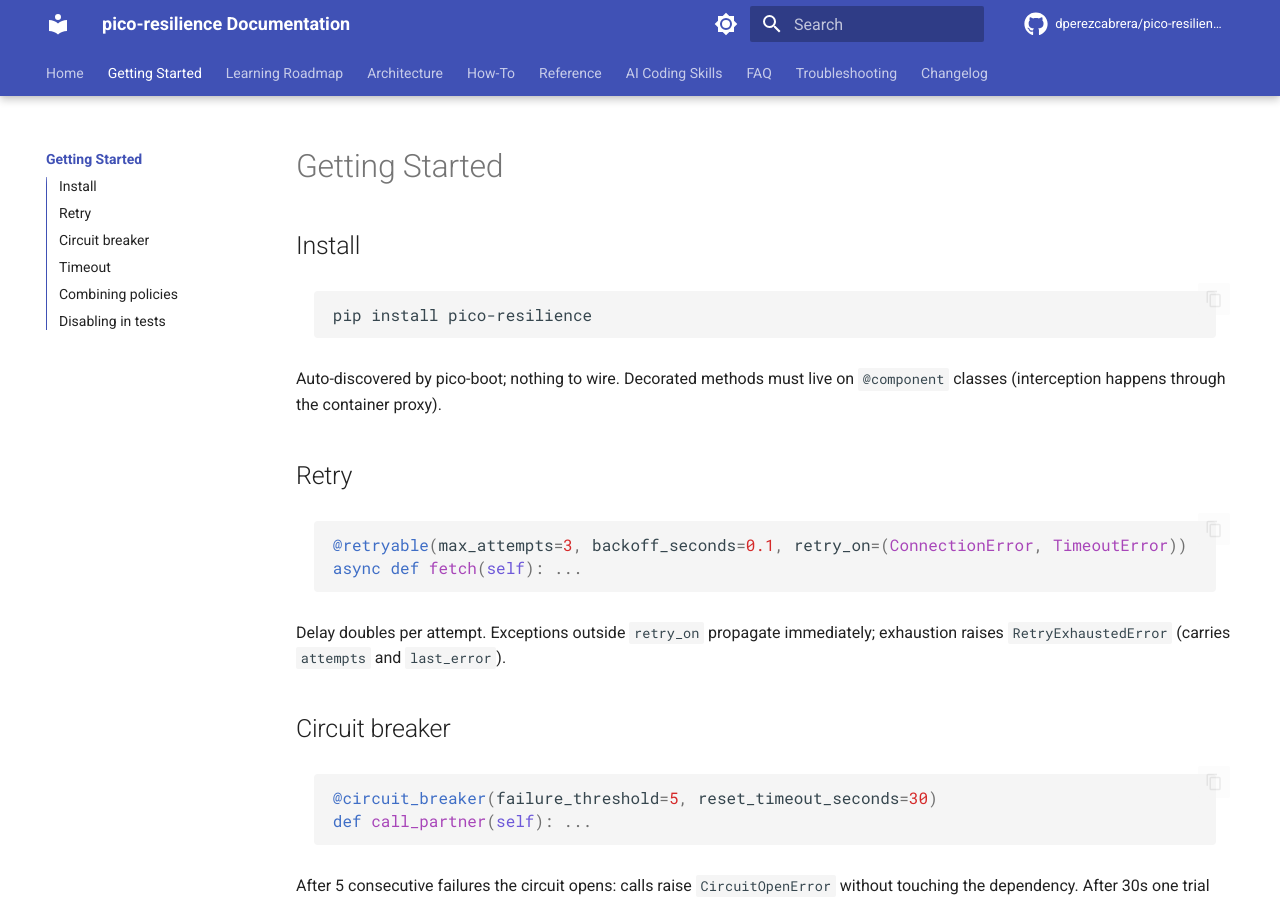
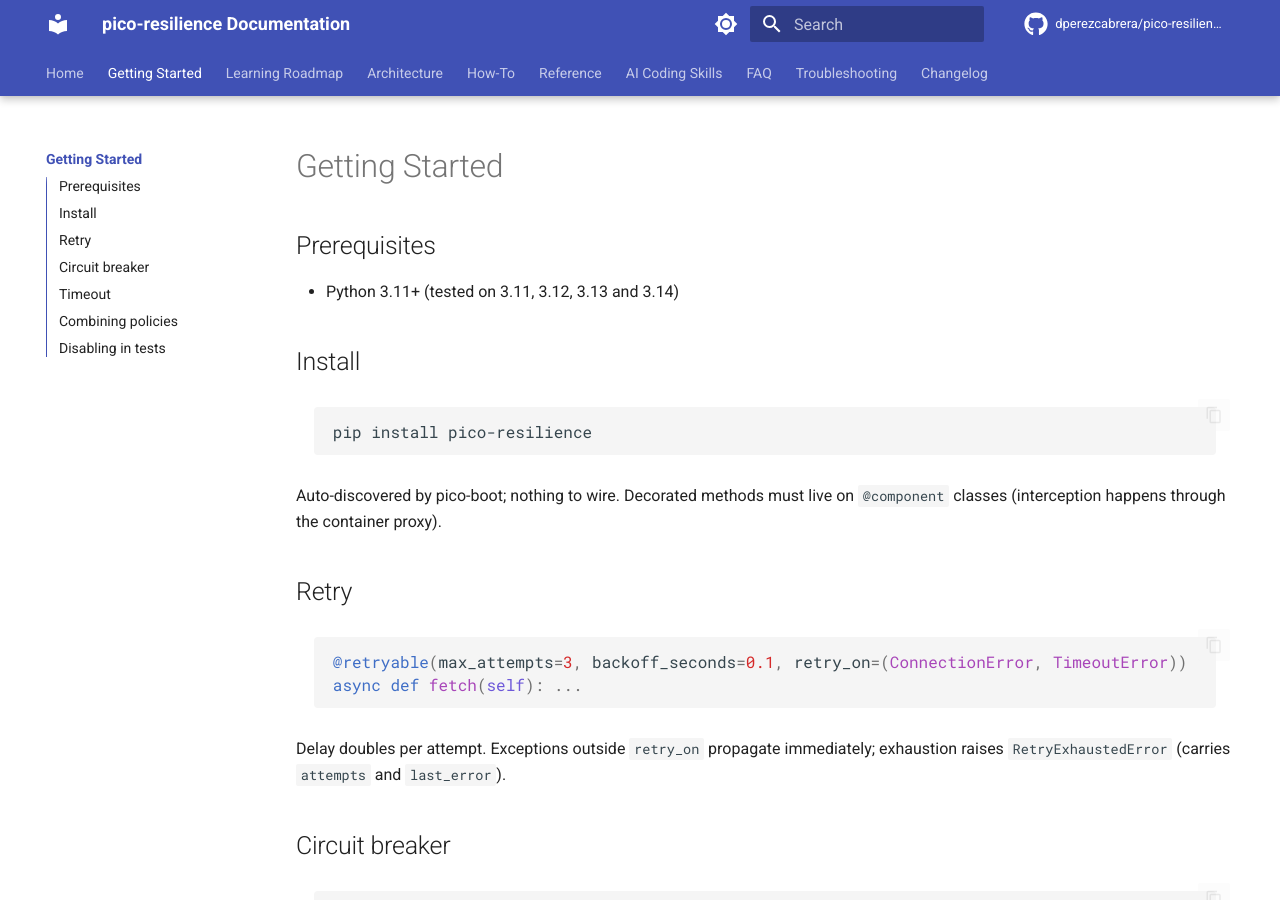
Before and after one commit to dperezcabrera/pico-resilience, an MkDocs documentation site: the page built from docs/getting-started.md, in a window 1280 px wide and 900 px high. Built offline with MkDocs 1.6.1 and Material for MkDocs 9.7.7, drawn with Linux system fonts in a browser that asks for light colours; comment, search, counter and statistics services are not loaded.

Commit message:
Declare tested Python 3.14 support in classifiers and docs

```diff
--- a/docs/getting-started.md
+++ b/docs/getting-started.md
@@ -1,4 +1,8 @@
 # Getting Started
+
+## Prerequisites
+
+- Python 3.11+ (tested on 3.11, 3.12, 3.13 and 3.14)
 
 ## Install
 
--- a/pyproject.toml
+++ b/pyproject.toml
@@ -19,6 +19,7 @@
     "Programming Language :: Python :: 3.11",
     "Programming Language :: Python :: 3.12",
     "Programming Language :: Python :: 3.13",
+    "Programming Language :: Python :: 3.14",
     "Intended Audience :: Developers",
     "License :: OSI Approved :: MIT License",
     "Operating System :: OS Independent",
```
